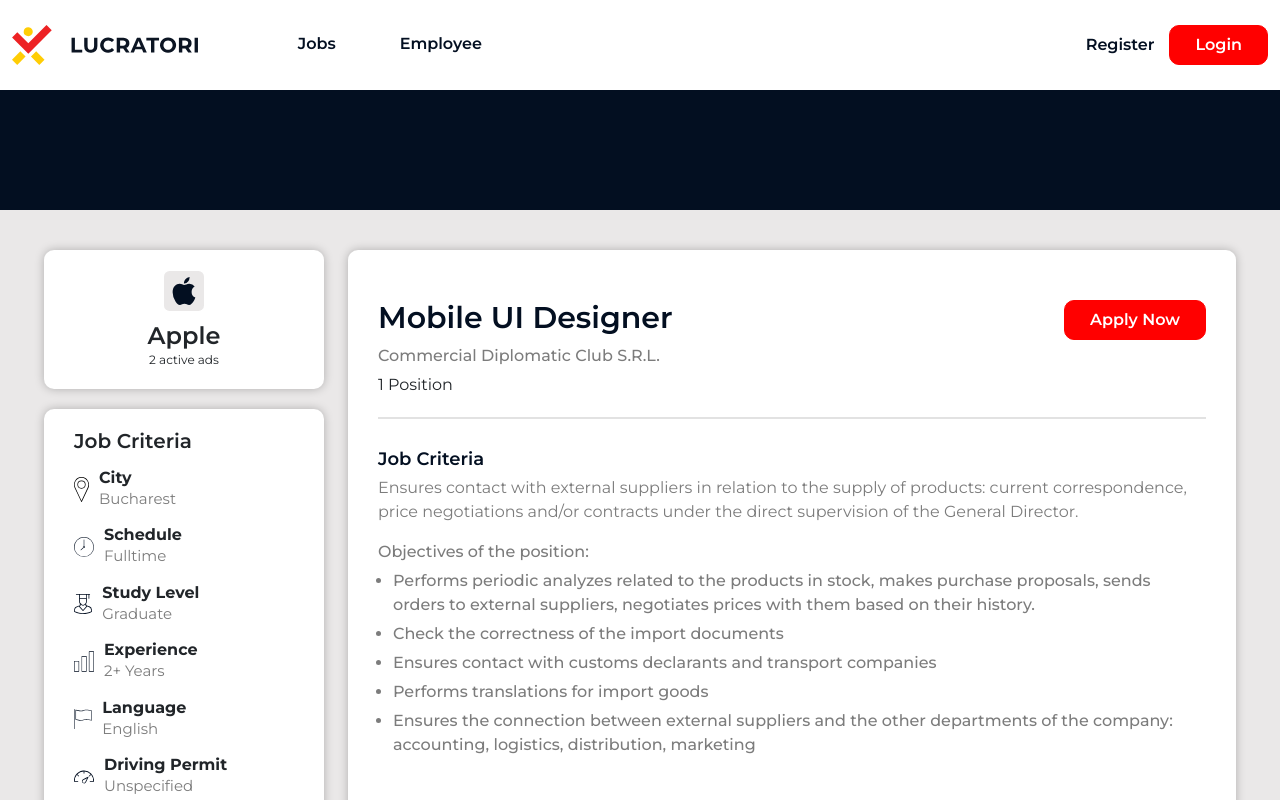
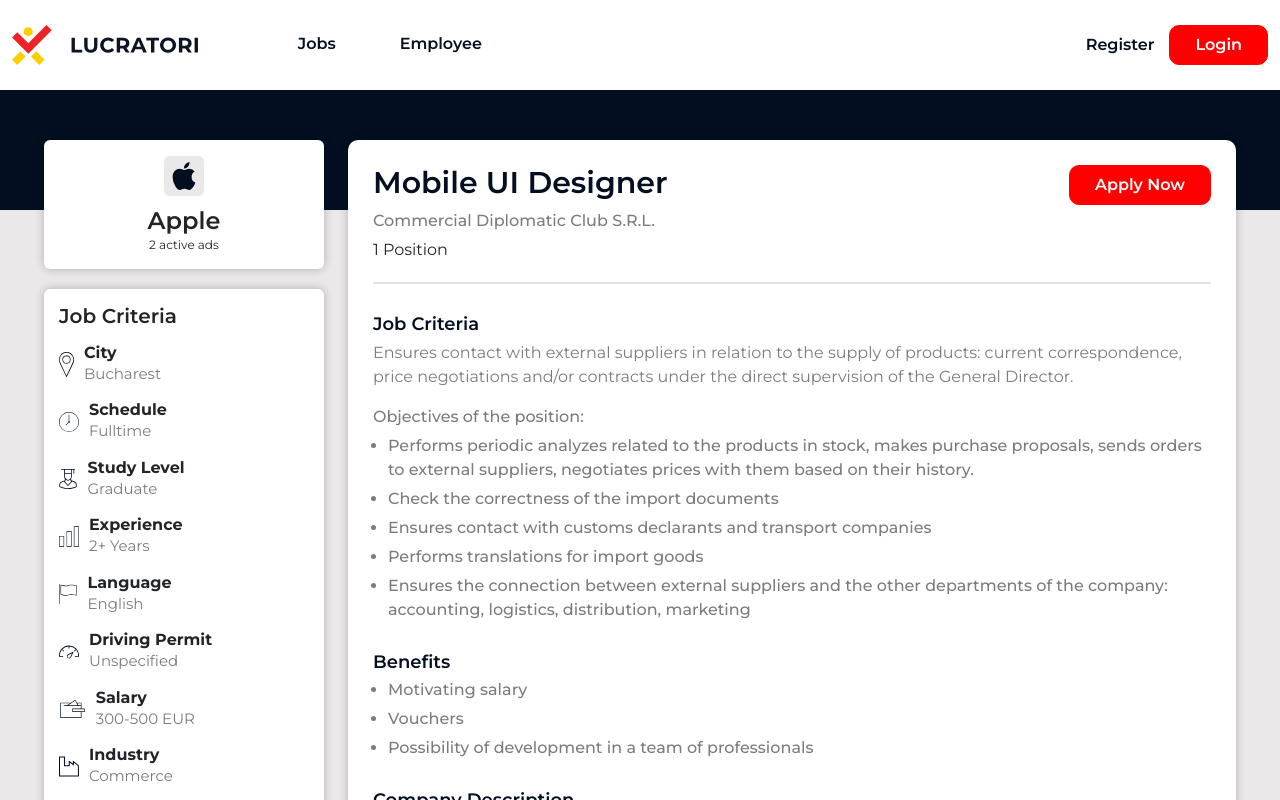
Before and after one commit to amitlimbasiya/lucratori, a Next.js app: page /job-details in a window 1280 px wide. Shown: the top 800 px of the page. Built offline with nearby package versions, Linux system fonts and the light colour scheme.

Commit message:
Job details page update

```diff
--- a/components/job-details/index.js
+++ b/components/job-details/index.js
@@ -24,7 +24,7 @@ const JobsDetails = () => {
             <s.JobsDetailsParent className="JobsDetailsParent">
                 <Container>
                     <Row>
-                        <Col xl={3} lg={3}>
+                        <Col lg={3} md={4}>
                             <div className="jobdetails-sidebar">
                                 <div className="jobdetails-logobox">
                                     <Image src={CompanyIcon} alt="CompanyLogo" width="42" height="42" />
@@ -108,7 +108,7 @@ const JobsDetails = () => {
                                 </div>
                             </div>
                         </Col>
-                        <Col xl={9} lg={9}>
+                        <Col lg={9} md={8}>
                             <div className="jobdetails-contentbar">
                                 <div className="jobdetails-title-block">
                                     <div className="jobdetails-title-left">
--- a/src/pages/404.js
+++ b/src/pages/404.js
@@ -9,7 +9,7 @@ const Custom404 = () => {
                 <Container>
                     <Row className="align-items-center justify-content-center">
                         <Col className="text-center">
-                            <h1>404 - Page Not Found</h1>
+                            <h1><strong>404</strong> Not Found</h1>
                             <Link className="redBtn" href="">Go Back</Link>
                         </Col>
                     </Row>
--- a/src/pages/job-details.js
+++ b/src/pages/job-details.js
@@ -15,7 +15,7 @@ export default function JobDetailsfan() {
         <meta name="description" content={data.JobsDetails.description} />
         <meta name="keywords" content={data.JobsDetails.keyword} />
       </Head>
-      <JobsDetails/>
+      <JobsDetails />
     </>
   );
 }
--- a/src/styles/header.style.js
+++ b/src/styles/header.style.js
@@ -104,6 +104,24 @@ export const Header = styled.div`
         background: var(--white) url(/images/logo-icon-shape.svg) no-repeat bottom right;
         background-size: 32%;
         border-top: 1px solid var(--chinese-white);
+
+        ${mediaQueries("tabletPortrait")`
+            right: 0px;
+            max-width: 100%;
+        `}
+        ${mediaQueries("md")`
+            padding: 10px 12px;
+        `}
+    }
+    .userDataShow .row {
+        ${mediaQueries("md")`
+            gap:15px
+        `}
+    }
+    .userDataShow .col {
+        ${mediaQueries("md")`
+            flex: unset;
+        `}
     }
     .userDataShow .columnData h2 {
         margin: 0px 0px 15px 0px;
@@ -112,6 +130,11 @@ export const Header = styled.div`
         color:var(--dark-blue);
         font-size: 20px;
         font-weight: 600;
+
+        ${mediaQueries("md")`
+            margin: 0px 0px 10px 0px;
+            font-size: 18px;
+        `}
     }
     .userDataShow .columnData ul {
         margin: 0px;
--- a/src/styles/jobs-details.style.js
+++ b/src/styles/jobs-details.style.js
@@ -4,16 +4,22 @@ import styled, { css } from "styled-components";
 export const JobsDetailsParent = styled.div`
     &.JobsDetailsParent{
         background:#eae8e8;
-        padding:40px 0px;
+        padding:0px 0px 50px;
         border-top: 120px solid #030f21;
+
+        .container{
+            position: relative;
+            top: -70px;
+            margin-bottom: -70px;;
+        }
     }
 
     .jobdetails-criteria,
     .jobdetails-logobox{
         background-color: #fff;
-        border-radius: 10px;
+        border-radius: 6px;
         text-align: center;
-        padding: 20px 30px;
+        padding: 15px;
         display: flex;
         flex-direction: column;
         align-items: center;
@@ -69,7 +75,7 @@ export const JobsDetailsParent = styled.div`
     .jobdetails-contentbar{
         background-color: #fff;
         border-radius: 10px;
-        padding: 30px;
+        padding: 25px;
         box-shadow: 0px 0px 10px 0px rgba(0,0,0,0.25);
     }
 
@@ -79,7 +85,6 @@ export const JobsDetailsParent = styled.div`
         border-bottom: 2px solid #e2e2e2;
         padding-bottom: 20px;
         margin-bottom: 30px;
-        padding-top: 20px;
 
         ${mediaQueries("sm")`
             display: block;
@@ -107,8 +112,8 @@ export const JobsDetailsParent = styled.div`
     .jobdetails-title-left span{
         font-size: 16px;
     }
-    .jobdetails-inner-box{
-        margin-bottom: 60px;
+    .jobdetails-inner-box:not(:last-child){
+        margin-bottom: 30px;
     }
 
     .jobsListingPart{
--- a/src/styles/responsive.css
+++ b/src/styles/responsive.css
@@ -216,4 +216,10 @@
   .simpleRadio .customRadio {
     margin: 0 10px 0 0px;
   }
+  .contant404 {
+    padding: 150px 0;
+  }
+  .contant404 h1 strong {
+    font-size: 100px;
+  }
 }
--- a/src/styles/style.css
+++ b/src/styles/style.css
@@ -1242,6 +1242,17 @@ input.form-control:focus,
     padding: 15px;
 }
 .contant404{
-    min-height: 100vh;
+    padding: 300px 0;
     background: var(--platinum);
 }
+.contant404 h1{
+    font-weight: 700;
+    font-size: 24px;
+    color: var(--dark-blue);
+    margin: 0px 0px 20px 0px;
+}
+.contant404 h1 strong {
+    display: block;
+    font-size: 150px;
+    letter-spacing: 10px;
+}
```
